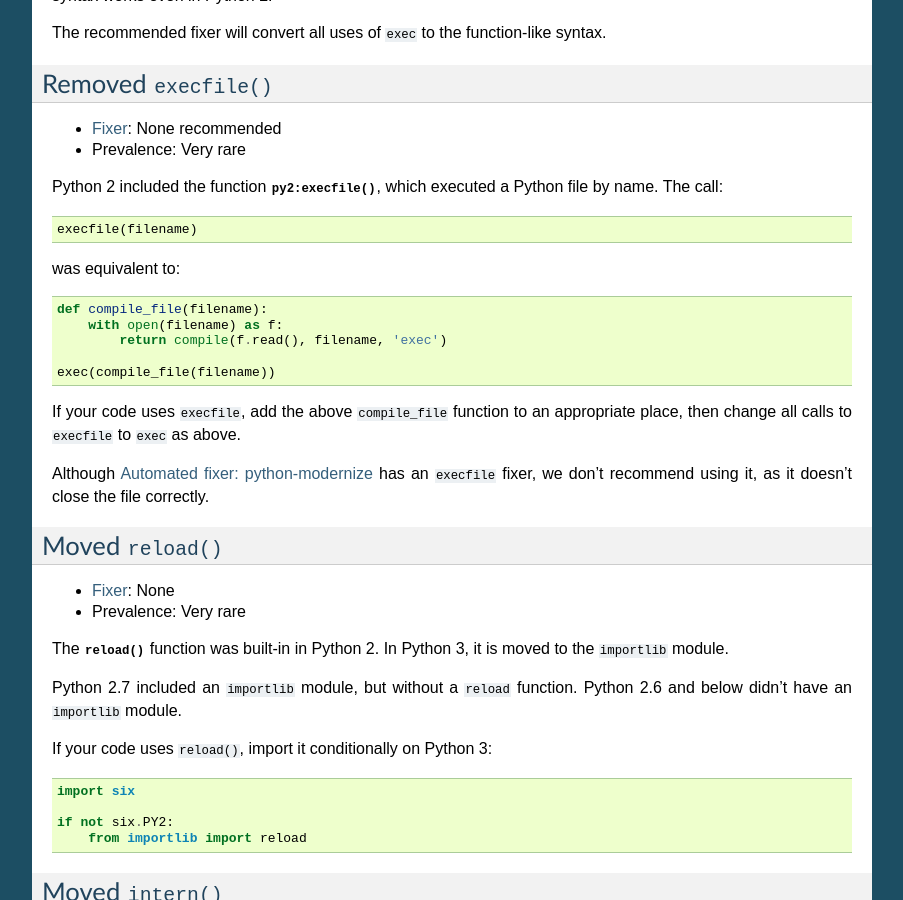
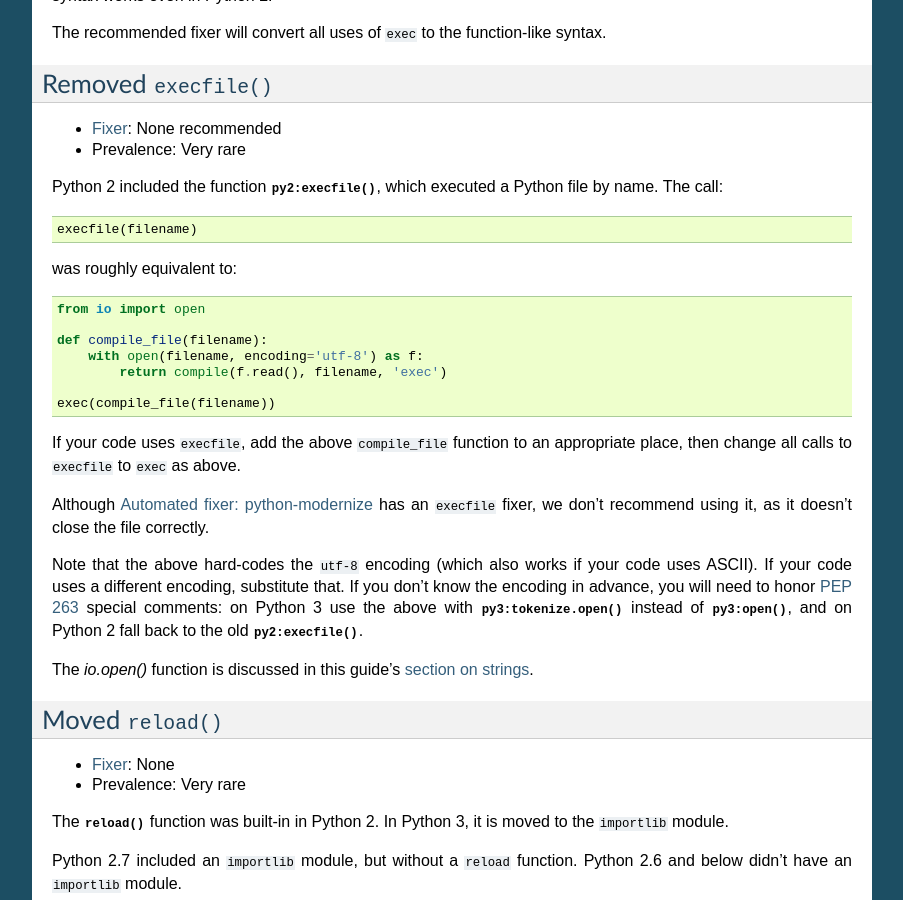
Before and after one commit to fedora-python/portingguide, a Sphinx documentation site: the page built from source/builtins.rst, in a window 1280 px wide and 900 px high, scrolled down 2913 px. Shown: the whole window, without its empty margins (198-1101 px from the left). Built offline with Sphinx 7.4.7, drawn with Linux system fonts in a browser that asks for light colours.

Commit message:
Handle encoding in text about execfile()
Fixes: https://github.com/fedora-python/portingguide/issues/25

Unfortunately, tokenize.open() is not available in Python 2, so we
can't just use it here. But hopefully, code that needs this is
vanishingly rare, so a comment will suffice.

```diff
--- a/source/builtins.rst
+++ b/source/builtins.rst
@@ -213,10 +213,12 @@ The call::
 
     execfile(filename)
 
-was equivalent to::
+was roughly equivalent to::
+
+    from io import open
 
     def compile_file(filename):
-        with open(filename) as f:
+        with open(filename, encoding='utf-8') as f:
             return compile(f.read(), filename, 'exec')
 
     exec(compile_file(filename))
@@ -228,7 +230,20 @@ as above.
 Although :ref:`python-modernize` has an ``execfile`` fixer, we don't recommend
 using it, as it doesn't close the file correctly.
 
+Note that the above hard-codes the ``utf-8`` encoding (which also works if your
+code uses ASCII).
+If your code uses a different encoding, substitute that.
+If you don't know the encoding in advance, you will need to honor `PEP 263`_
+special comments: on Python 3 use the above with :func:`py3:tokenize.open`
+instead of :func:`py3:open`, and on Python 2 fall back to the old
+:func:`py2:execfile`.
+
+The `io.open()` function is discussed in this guide's
+:ref:`section on strings <str-file-io>`.
+
 .. XXX: file an issue in python-modernize
+
+.. _PEP 263: https://www.python.org/dev/peps/pep-0263/
 
 
 .. index:: reload
```
